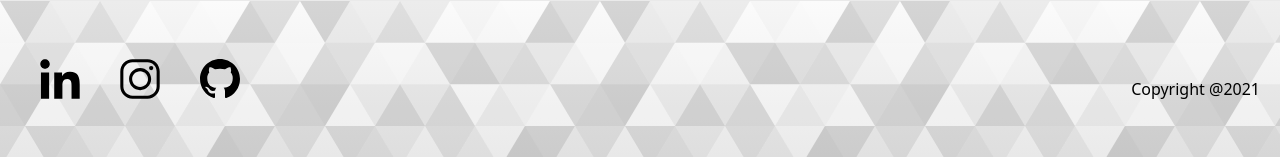
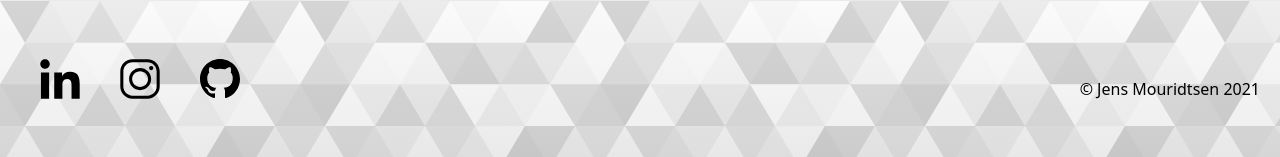
Before and after one commit to JensMou/mou-the-dev, a Next.js app: page / in a window 1280 px wide. Shown: the part 1812-1969 px from the top of the page. Built offline with nearby package versions, Linux system fonts and the light colour scheme.

Commit message:
feat: footer copyright

```diff
--- a/components/footer.tsx
+++ b/components/footer.tsx
@@ -47,7 +47,7 @@ const Footer = () => {
               />
             </a>
           </div>
-          <p className="mt-5">Copyright @{year}</p>
+          <p className="mt-5">© Jens Mouridtsen {year}</p>
         </div>
       </Container>
     </footer>
```
